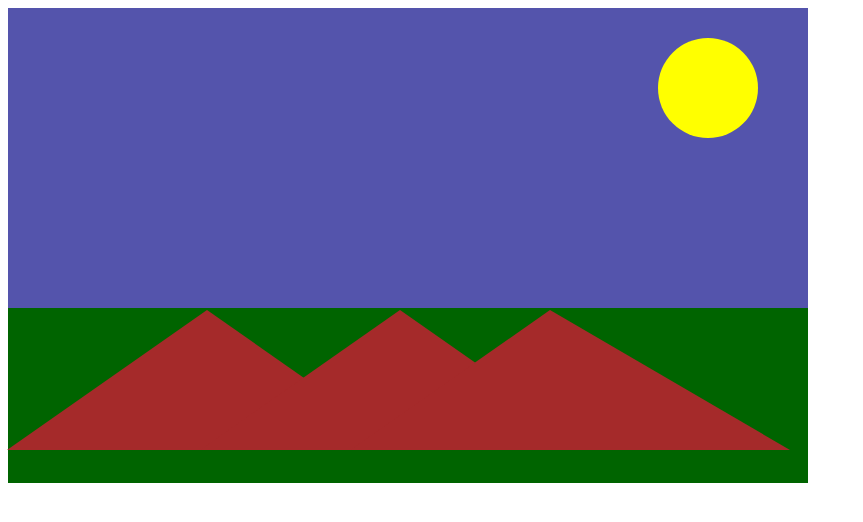
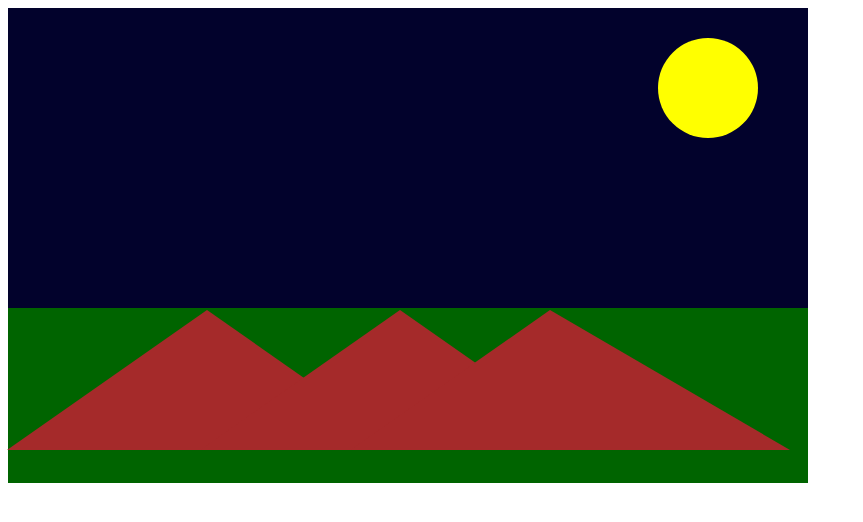
Before and after one commit to aperezalbert/ejemplo-paisaje, a plain HTML site: page index.html in a window 1280 px wide. Shown: the whole page, without its empty margins (0-863 px from the left). Drawn offline with Linux system fonts and the light colour scheme.

Commit message:
cambiamos color paisaje

```diff
--- a/styles.css
+++ b/styles.css
@@ -1,5 +1,5 @@
 .paisaje{
-    background-color: rgb(84, 84, 172);
+    background-color: rgb(2, 2, 44);
     width: 800px;
     height: 300px;
 }
```
